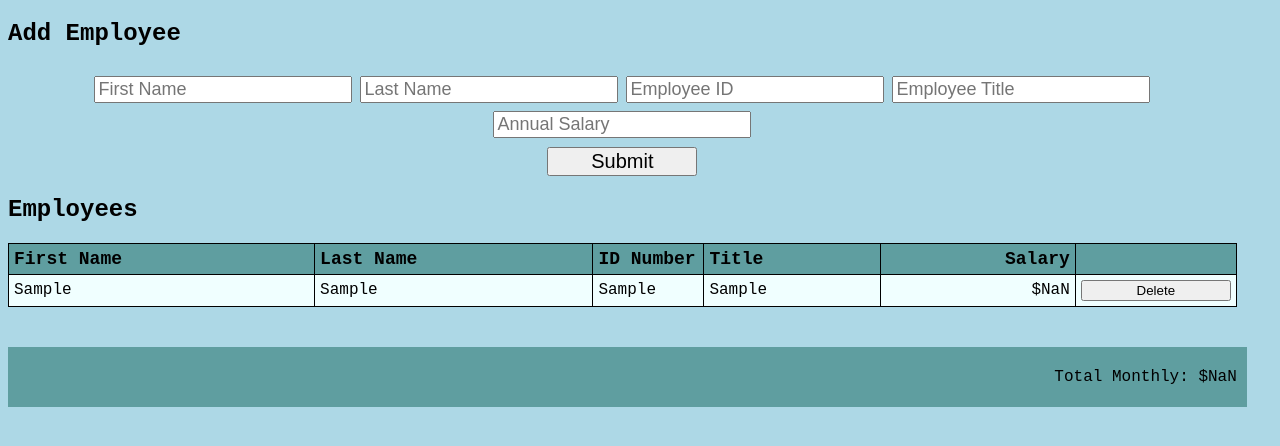
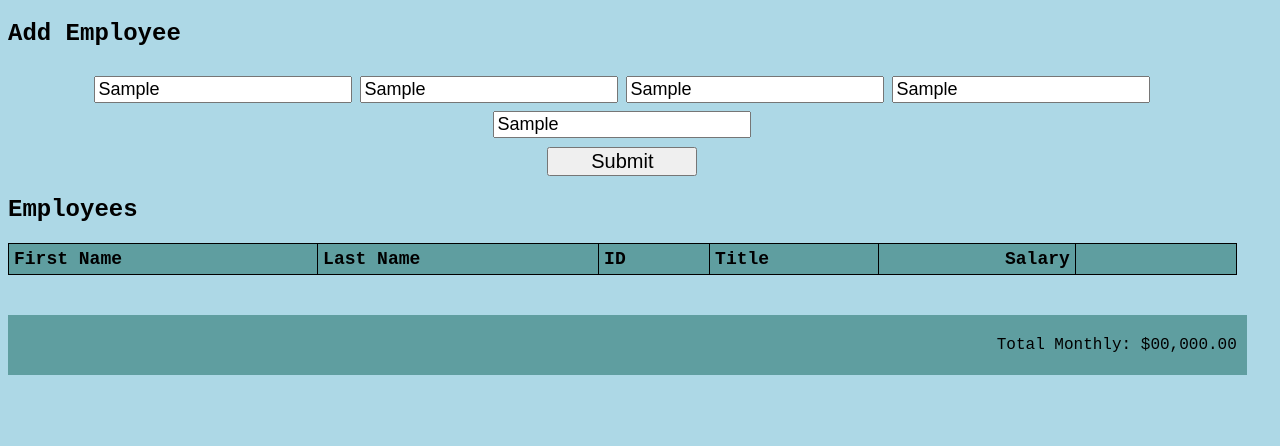
Before and after one commit to bpol87/weekend-salary-calculator, a website: page index.html in a window 1280 px wide. Both pictures are taken after typing "Sample", "Sample", "Sample", "Sample", "Sample" into the empty fields and a click on the button "Submit". Shown: the part 108-554 px from the top of the page. Drawn offline with Linux system fonts and the light colour scheme.

Commit message:
updated html and js files

```diff
--- a/index.html
+++ b/index.html
@@ -30,22 +30,13 @@
         <tr>
           <th>First Name</th>
           <th>Last Name</th>
-          <th>ID Number</th>
+          <th>ID</th>
           <th>Title</th>
           <th class="salary-col">Salary</th>
           <th></th>
         </tr>
       </thead>
       <tbody id="salary-table">
-        <!-- <tr>
-          <td>TEST FIRST</td>
-          <td>TEST LAST</td>
-          <td>TEST ID</td>
-          <td>TEST TITLE</td>
-          <td class="salary-col">TEST SALARY</td>
-          <td><button type="button" id="delete-btn" onclick="removeRow(event)">Delete</button></td>
-        </tr> -->
-         <!-- table will go here when employees are added -->
       </tbody>
     </table>
   </section>
--- a/script.js
+++ b/script.js
@@ -15,16 +15,18 @@ function addEmpSalary(event) {
     let empTitle = document.getElementById('title').value;
     let annualSalary = Number(document.getElementById('annual-salary').value);
 
+    if (firstName.length > 0 && lastName.length > 0 && empId > 0 && empTitle.length > 0 && annualSalary > 0) {
     addEmployeeToList(firstName, lastName, empId, empTitle, annualSalary)
     rowId = rowId + 1;
 
     let empMonthly = Math.round(annualSalary / 12);
     monthlyTotal = monthlyTotal + empMonthly;
     let monthlyTotalConverted = USDollar.format(monthlyTotal)
-if (monthlyTotal > 20000) {
-    totalFooter.classList.add('over-budget')
-    monthlySalary.classList.add('budget-color')
-}
+    if (monthlyTotal > 20000) {
+        totalFooter.classList.add('over-budget')
+        monthlySalary.classList.add('budget-color')
+    }
+
     monthlySalary.innerHTML = monthlyTotalConverted;
 
     salTable.innerHTML += `
@@ -36,12 +38,14 @@ if (monthlyTotal > 20000) {
         <td class="salary-col">${USDollar.format(annualSalary)}</td>
         <td><button id="delete-btn" onclick="removeRow(event, ${rowId})">Delete</button></td>
     </tr>
-    `
-empForm.reset();
+    `;
+    empForm.reset();
+    } else {
+        alert('Please fill out all fields in the table');
+    }
 }
 
 function removeRow(event, idNum) {
-    console.log(employeeList[idNum-1].empDetails.annualSalary);
     let removedSalary = employeeList[idNum-1].empDetails.annualSalary;
     let empMonthly = Math.round(removedSalary / 12);
     monthlyTotal = monthlyTotal - empMonthly;
@@ -49,7 +53,6 @@ function removeRow(event, idNum) {
 
     monthlySalary.innerHTML = monthlyTotalConverted;
 
-    console.log(`'the row removed was:', ${removedSalary}`);
 if (monthlyTotal < 20000) {
     totalFooter.classList.remove('over-budget');
     monthlySalary.classList.remove('budget-color')
```
